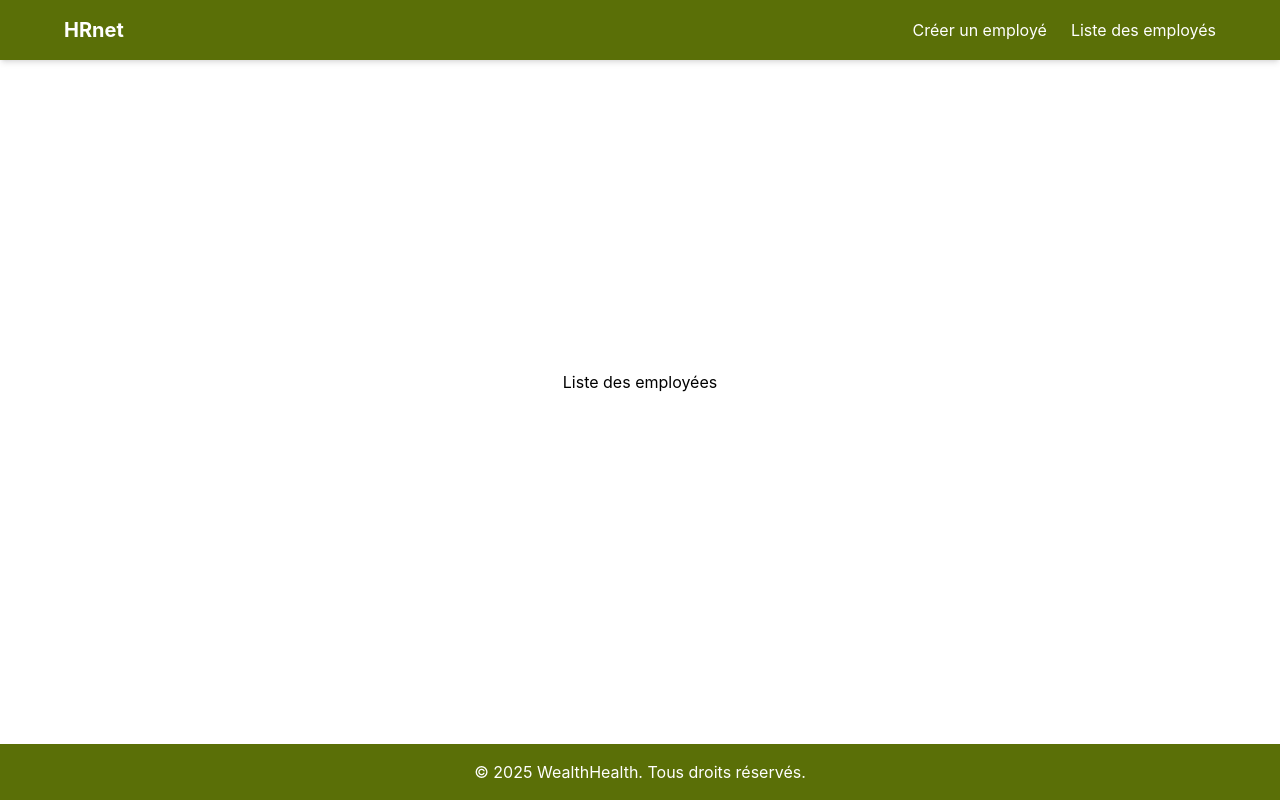
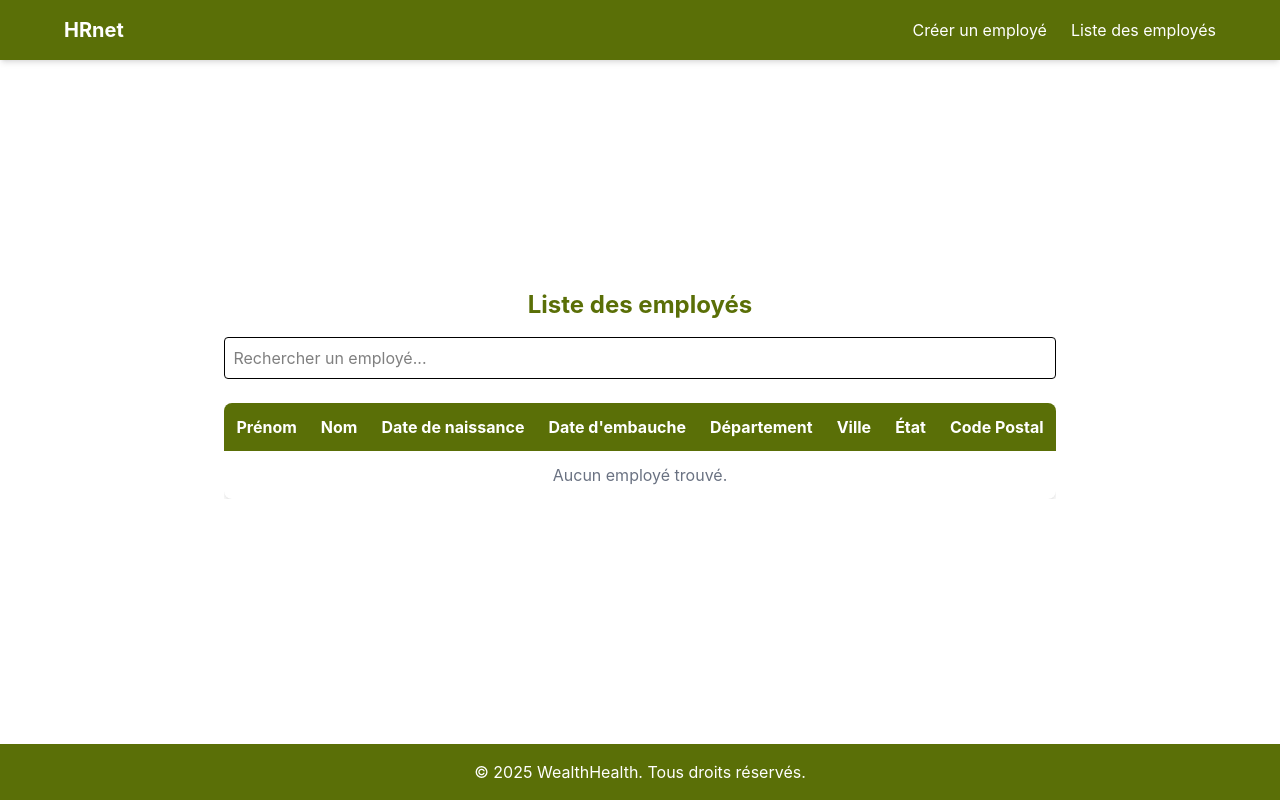
Before and after one commit to stephanievanoverberghe/ocr-p14-hrnet, a React (Vite) app: page /list in a window 1280 px wide. Built offline with nearby package versions, Linux system fonts and the light colour scheme.

Commit message:
fix: add EmployeeListPage

```diff
--- a/package.json
+++ b/package.json
@@ -15,6 +15,7 @@
     "react": "^19.0.0",
     "react-dom": "^19.0.0",
     "react-hook-form": "^7.54.2",
+    "react-icons": "^5.4.0",
     "react-router-dom": "^7.1.5",
     "yup": "^1.6.1"
   },
--- a/src/pages/CreateEmployeePage.jsx
+++ b/src/pages/CreateEmployeePage.jsx
@@ -3,12 +3,20 @@ import { yupResolver } from '@hookform/resolvers/yup';
 import * as yup from 'yup';
 import { useNavigate } from 'react-router-dom';
 
-// Définition du schéma de validation avec Yup
+// Schéma de validation Yup
 const employeeSchema = yup.object().shape({
     firstName: yup.string().required('Le prénom est requis'),
     lastName: yup.string().required('Le nom est requis'),
-    dateOfBirth: yup.date().required('La date de naissance est requise'),
-    startDate: yup.date().required("La date d'embauche est requise"),
+    dateOfBirth: yup
+        .string()
+        .transform((value) => (value === '' ? null : value))
+        .nullable()
+        .required('La date de naissance est requise'),
+    startDate: yup
+        .string()
+        .transform((value) => (value === '' ? null : value))
+        .nullable()
+        .required("La date d'embauche est requise"),
     street: yup.string().required("L'adresse est requise"),
     city: yup.string().required('La ville est requise'),
     state: yup.string().required("L'état est requis"),
@@ -37,52 +45,80 @@ function CreateEmployeePage() {
     };
 
     return (
-        <div className="w-[600px] mx-auto mt-10 p-6 bg-white shadow-lg rounded-lg">
-            <h1 className="text-2xl font-bold text-center text-[#5a6f07]">Créer un employé</h1>
+        <div className="w-full mx-2 md:max-w-lg md:mx-auto lg:max-w-xl mt-6 p-4 md:p-6 bg-white shadow-lg rounded-lg">
+            <h1 className="text-lg sm:text-2xl font-bold text-center text-[#5a6f07]">Créer un employé</h1>
             <form className="mt-4 space-y-4" onSubmit={handleSubmit(onSubmit)}>
+                {/* Champ Prénom */}
                 <div>
-                    <input {...register('firstName')} type="text" placeholder="Prénom" className="w-full p-2 border rounded" />
+                    <label className="block text-sm font-medium text-gray-700">Prénom</label>
+                    <input {...register('firstName')} type="text" className="w-full p-2 border rounded focus:outline-none focus:ring-2 focus:ring-[#5a6f07]" />
                     <p className="text-red-500 text-sm">{errors.firstName?.message}</p>
                 </div>
+
+                {/* Champ Nom */}
                 <div>
-                    <input {...register('lastName')} type="text" placeholder="Nom" className="w-full p-2 border rounded" />
+                    <label className="block text-sm font-medium text-gray-700">Nom</label>
+                    <input {...register('lastName')} type="text" className="w-full p-2 border rounded focus:outline-none focus:ring-2 focus:ring-[#5a6f07]" />
                     <p className="text-red-500 text-sm">{errors.lastName?.message}</p>
                 </div>
+
+                {/* Date de naissance */}
                 <div>
-                    <input {...register('dateOfBirth')} type="date" className="w-full p-2 border rounded" />
+                    <label className="block text-sm font-medium text-gray-700">Date de naissance</label>
+                    <input {...register('dateOfBirth')} type="date" className="w-full p-2 border rounded focus:outline-none focus:ring-2 focus:ring-[#5a6f07]" />
                     <p className="text-red-500 text-sm">{errors.dateOfBirth?.message}</p>
                 </div>
+
+                {/* Date d'embauche */}
                 <div>
-                    <input {...register('startDate')} type="date" className="w-full p-2 border rounded" />
+                    <label className="block text-sm font-medium text-gray-700">Date d&apos;embauche</label>
+                    <input {...register('startDate')} type="date" className="w-full p-2 border rounded focus:outline-none focus:ring-2 focus:ring-[#5a6f07]" />
                     <p className="text-red-500 text-sm">{errors.startDate?.message}</p>
                 </div>
+
+                {/* Adresse */}
                 <div>
-                    <input {...register('street')} type="text" placeholder="Rue" className="w-full p-2 border rounded" />
+                    <label className="block text-sm font-medium text-gray-700">Rue</label>
+                    <input {...register('street')} type="text" className="w-full p-2 border rounded focus:outline-none focus:ring-2 focus:ring-[#5a6f07]" />
                     <p className="text-red-500 text-sm">{errors.street?.message}</p>
                 </div>
+
+                {/* Ville */}
                 <div>
-                    <input {...register('city')} type="text" placeholder="Ville" className="w-full p-2 border rounded" />
+                    <label className="block text-sm font-medium text-gray-700">Ville</label>
+                    <input {...register('city')} type="text" className="w-full p-2 border rounded focus:outline-none focus:ring-2 focus:ring-[#5a6f07]" />
                     <p className="text-red-500 text-sm">{errors.city?.message}</p>
                 </div>
+
+                {/* État */}
                 <div>
-                    <input {...register('state')} type="text" placeholder="État" className="w-full p-2 border rounded" />
+                    <label className="block text-sm font-medium text-gray-700">État</label>
+                    <input {...register('state')} type="text" className="w-full p-2 border rounded focus:outline-none focus:ring-2 focus:ring-[#5a6f07]" />
                     <p className="text-red-500 text-sm">{errors.state?.message}</p>
                 </div>
+
+                {/* Code postal */}
                 <div>
-                    <input {...register('zipCode')} type="text" placeholder="Code postal" className="w-full p-2 border rounded" />
+                    <label className="block text-sm font-medium text-gray-700">Code postal</label>
+                    <input {...register('zipCode')} type="text" className="w-full p-2 border rounded focus:outline-none focus:ring-2 focus:ring-[#5a6f07]" />
                     <p className="text-red-500 text-sm">{errors.zipCode?.message}</p>
                 </div>
+
+                {/* Département */}
                 <div>
-                    <select {...register('department')} className="w-full p-2 border rounded">
-                        <option value="Sales">Ventes</option>
+                    <label className="block text-sm font-medium text-gray-700">Département</label>
+                    <select {...register('department')} className="w-full p-2 border rounded focus:outline-none focus:ring-2 focus:ring-[#5a6f07]">
+                        <option value="Ventes">Ventes</option>
                         <option value="Marketing">Marketing</option>
-                        <option value="Engineering">Ingénierie</option>
-                        <option value="Human Resources">Ressources humaines</option>
-                        <option value="Legal">Juridique</option>
+                        <option value="Ingénierie">Ingénierie</option>
+                        <option value="Ressources humaines">Ressources humaines</option>
+                        <option value="Juridique">Juridique</option>
                     </select>
                     <p className="text-red-500 text-sm">{errors.department?.message}</p>
                 </div>
-                <button type="submit" className="w-full bg-[#5a6f07] cursor text-white py-2 rounded">
+
+                {/* Bouton de validation */}
+                <button type="submit" className="w-full bg-[#5a6f07] text-white py-2 rounded hover:bg-[#4e5d06] transition duration-300 ease-in-out">
                     Sauvegarder
                 </button>
             </form>
--- a/src/pages/EmployeeListPage.jsx
+++ b/src/pages/EmployeeListPage.jsx
@@ -1,7 +1,113 @@
+import { useState, useEffect } from 'react';
+
 function EmployeeListPage() {
+    const [employees, setEmployees] = useState([]);
+    const [searchTerm, setSearchTerm] = useState('');
+
+    useEffect(() => {
+        const storedEmployees = JSON.parse(localStorage.getItem('employees')) || [];
+        setEmployees(storedEmployees);
+    }, []);
+
+    // Filtrage des employés en fonction du terme de recherche
+    const filteredEmployees = employees.filter((employee) => `${employee.firstName} ${employee.lastName}`.toLowerCase().includes(searchTerm.toLowerCase()));
+
     return (
-        <div>
-            <p>Liste des employées</p>
+        <div className="max-w-6xl mx-auto mt-6 p-4">
+            <h1 className="text-2xl font-bold text-center text-[#5a6f07]">Liste des employés</h1>
+
+            {/* Barre de recherche */}
+            <input
+                type="text"
+                placeholder="Rechercher un employé..."
+                className="w-full p-2 border rounded mt-4 focus:outline-none focus:ring-2 focus:ring-[#5a6f07]"
+                value={searchTerm}
+                onChange={(e) => setSearchTerm(e.target.value)}
+            />
+
+            {/* Affichage Mobile: Cartes */}
+            <div className="mt-4 md:hidden">
+                {filteredEmployees.length > 0 ? (
+                    filteredEmployees.map((employee, index) => (
+                        <div key={index} className="bg-white shadow-md rounded-lg p-4 mb-4">
+                            <p className="font-bold text-[#5a6f07]">
+                                {employee.firstName} {employee.lastName}
+                            </p>
+                            <p className="text-gray-600">📅 Naissance : {employee.dateOfBirth}</p>
+                            <p className="text-gray-600">📆 Embauche : {employee.startDate}</p>
+                            <p className="text-gray-600">🏢 {employee.department}</p>
+                            <p className="text-gray-600">
+                                📍 {employee.city}, {employee.state} ({employee.zipCode})
+                            </p>
+                        </div>
+                    ))
+                ) : (
+                    <p className="text-center text-gray-500 mt-4">Aucun employé trouvé.</p>
+                )}
+            </div>
+
+            {/* Affichage Tablette: Liste */}
+            <div className="mt-6 hidden md:block lg:hidden">
+                {filteredEmployees.length > 0 ? (
+                    <ul className="bg-white shadow-md rounded-lg divide-y divide-gray-200">
+                        {filteredEmployees.map((employee, index) => (
+                            <li key={index} className="p-4 hover:bg-gray-100">
+                                <p className="text-lg font-semibold text-[#5a6f07]">
+                                    {employee.firstName} {employee.lastName}
+                                </p>
+                                <p className="text-gray-600 text-sm">
+                                    📅 {employee.dateOfBirth} | 📆 {employee.startDate} | 🏢 {employee.department}
+                                </p>
+                                <p className="text-gray-600 text-sm">
+                                    📍 {employee.city}, {employee.state} ({employee.zipCode})
+                                </p>
+                            </li>
+                        ))}
+                    </ul>
+                ) : (
+                    <p className="text-center text-gray-500 mt-4">Aucun employé trouvé.</p>
+                )}
+            </div>
+
+            {/* Affichage Desktop: Tableau */}
+            <div className="mt-6 hidden lg:block overflow-x-auto">
+                <table className="min-w-full bg-white shadow-md rounded-lg overflow-hidden">
+                    <thead className="bg-[#5a6f07] text-white">
+                        <tr>
+                            <th className="p-3 text-left">Prénom</th>
+                            <th className="p-3 text-left">Nom</th>
+                            <th className="p-3 text-left">Date de naissance</th>
+                            <th className="p-3 text-left">Date d&apos;embauche</th>
+                            <th className="p-3 text-left">Département</th>
+                            <th className="p-3 text-left">Ville</th>
+                            <th className="p-3 text-left">État</th>
+                            <th className="p-3 text-left">Code Postal</th>
+                        </tr>
+                    </thead>
+                    <tbody>
+                        {filteredEmployees.length > 0 ? (
+                            filteredEmployees.map((employee, index) => (
+                                <tr key={index} className="border-t hover:bg-gray-100">
+                                    <td className="p-3">{employee.firstName}</td>
+                                    <td className="p-3">{employee.lastName}</td>
+                                    <td className="p-3">{employee.dateOfBirth}</td>
+                                    <td className="p-3">{employee.startDate}</td>
+                                    <td className="p-3">{employee.department}</td>
+                                    <td className="p-3">{employee.city}</td>
+                                    <td className="p-3">{employee.state}</td>
+                                    <td className="p-3">{employee.zipCode}</td>
+                                </tr>
+                            ))
+                        ) : (
+                            <tr>
+                                <td colSpan="8" className="p-3 text-center text-gray-500">
+                                    Aucun employé trouvé.
+                                </td>
+                            </tr>
+                        )}
+                    </tbody>
+                </table>
+            </div>
         </div>
     );
 }
```
Also changed, not shown: src/components/Header.jsx (+43 -6 lines), 1 other file (tests, documents, lock files or other folders).
